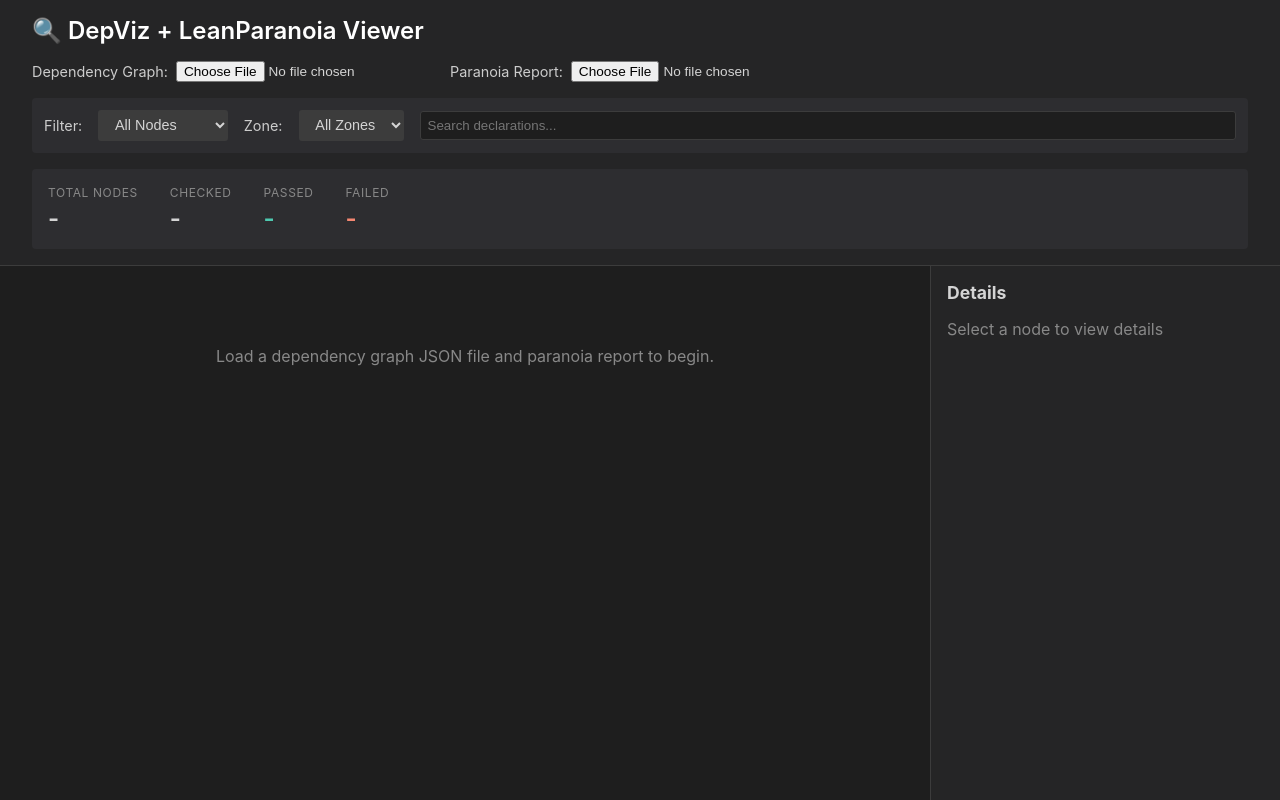
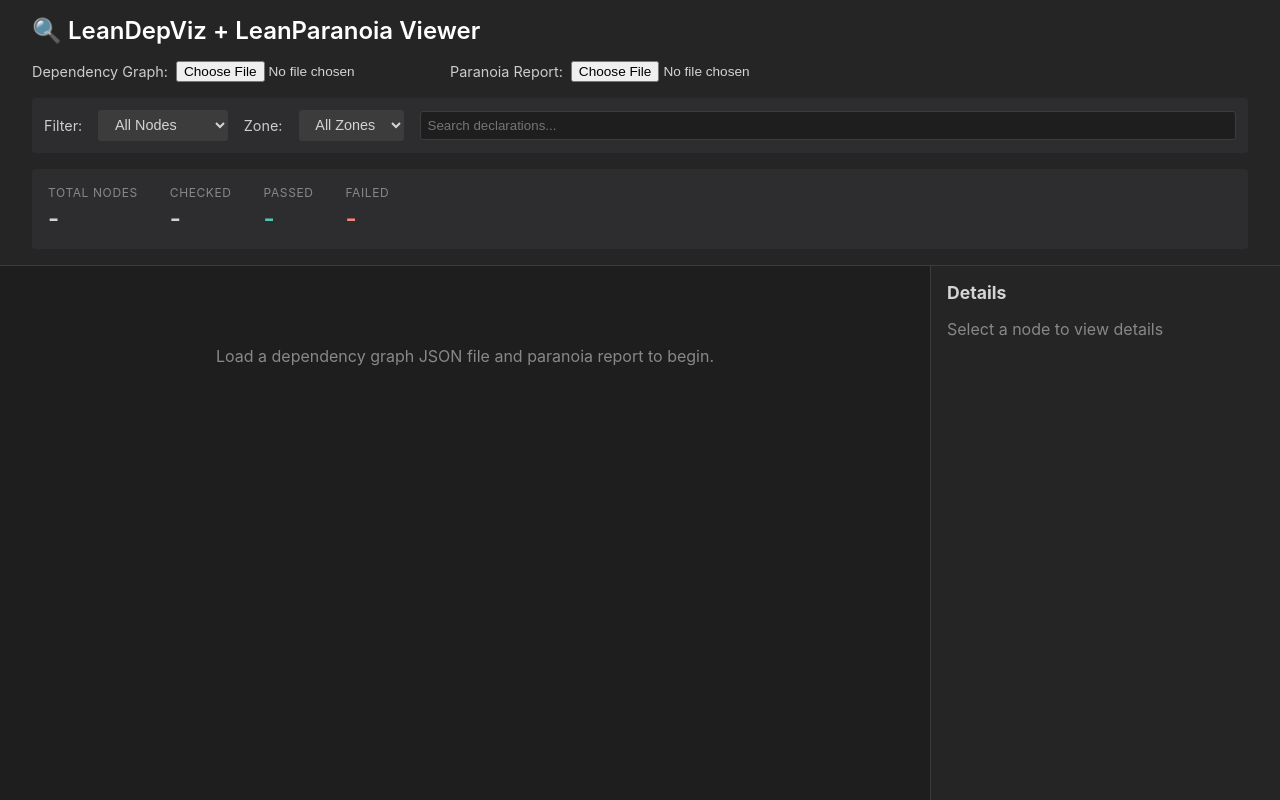
Before and after one commit to cameronfreer/LeanDepViz, a plain HTML site: page viewer/paranoia-viewer.html in a window 1280 px wide. Drawn offline with Linux system fonts and the light colour scheme.

Commit message:
Update viewer branding from DepViz to LeanDepViz

```diff
--- a/viewer/paranoia-viewer.html
+++ b/viewer/paranoia-viewer.html
@@ -3,7 +3,7 @@
 <head>
     <meta charset="UTF-8">
     <meta name="viewport" content="width=device-width, initial-scale=1.0">
-    <title>DepViz + LeanParanoia Viewer</title>
+    <title>LeanDepViz + LeanParanoia Viewer</title>
     <style>
         * {
             margin: 0;
@@ -264,7 +264,7 @@
 </head>
 <body>
     <header>
-        <h1>🔍 DepViz + LeanParanoia Viewer</h1>
+        <h1>🔍 LeanDepViz + LeanParanoia Viewer</h1>
 
         <div class="controls">
             <div class="file-input">
```
